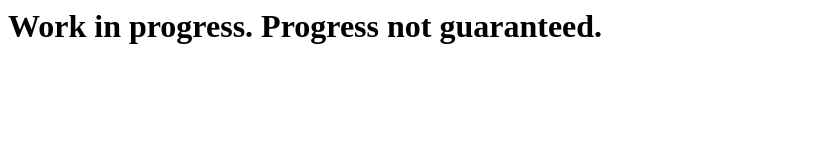
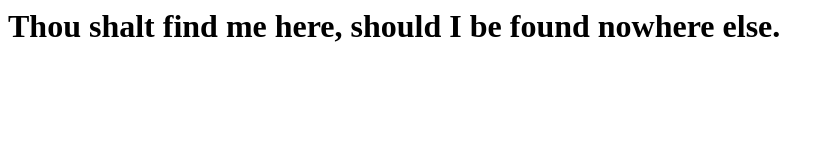
Before and after one commit to sagrchy/sagrchy.github.io, a plain HTML site: page index.html in a window 1280 px wide. Shown: the whole page, without its empty margins (0-834 px from the left). Drawn offline with Linux system fonts and the light colour scheme.

Commit message:
Update header text in index.html

```diff
--- a/index.html
+++ b/index.html
@@ -1 +1 @@
-<h1>Work in progress. Progress not guaranteed.</h1>
+<h1>Thou shalt find me here, should I be found nowhere else.</h1>
```
